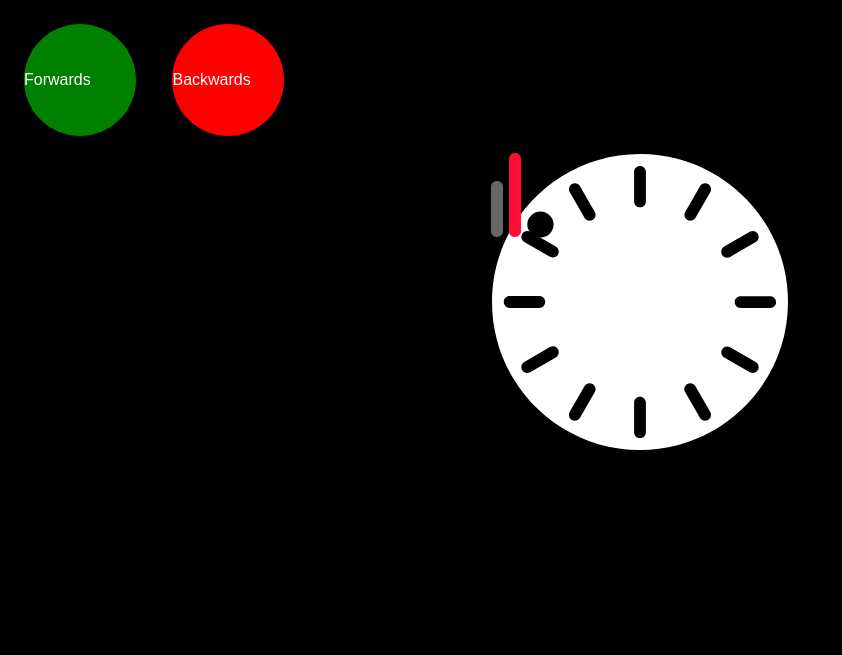
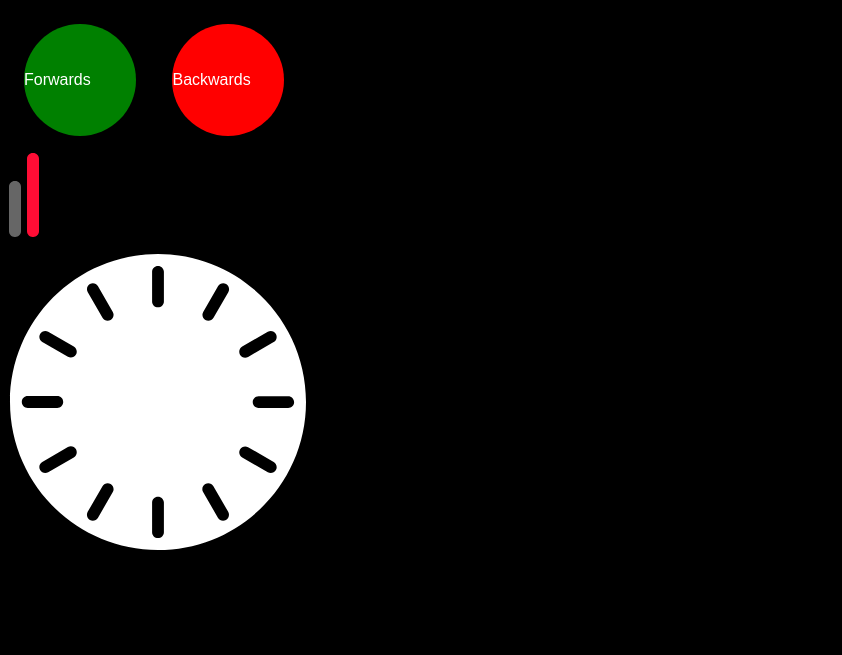
Before and after one commit to seanokai/dsn1676-assignment-2, a plain HTML site: page index.html in a window 1280 px wide. Shown: the whole page, without its empty margins (0-842 px from the left). Drawn offline with Linux system fonts and the light colour scheme.

Commit message:
tested value of clock face to see height

```diff
--- a/css/main.css
+++ b/css/main.css
@@ -51,8 +51,8 @@ html {
 }
 
 .clock-face {
-  height: 300px;
-  margin: 0 auto;
+  height: 500px;
+  margin: 5 auto;
   position: relative;
   width: 300px;
 
```
